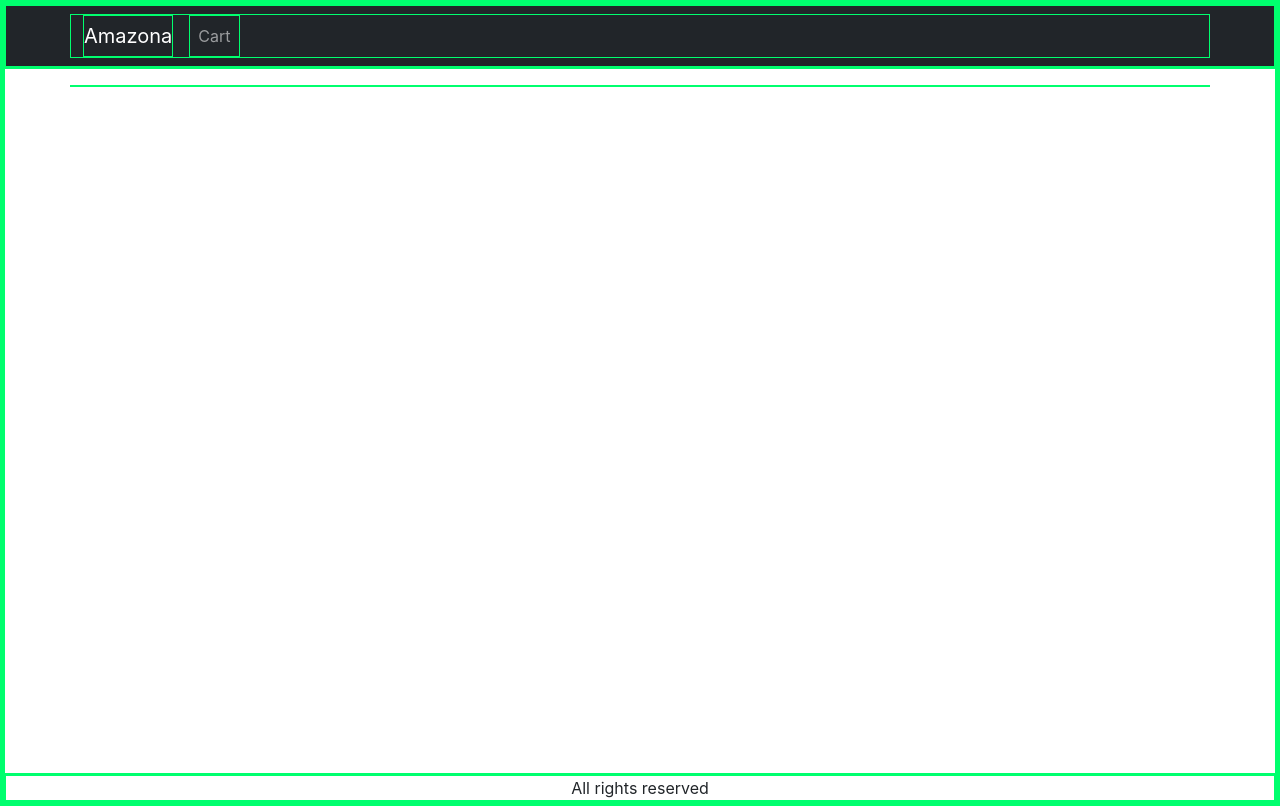
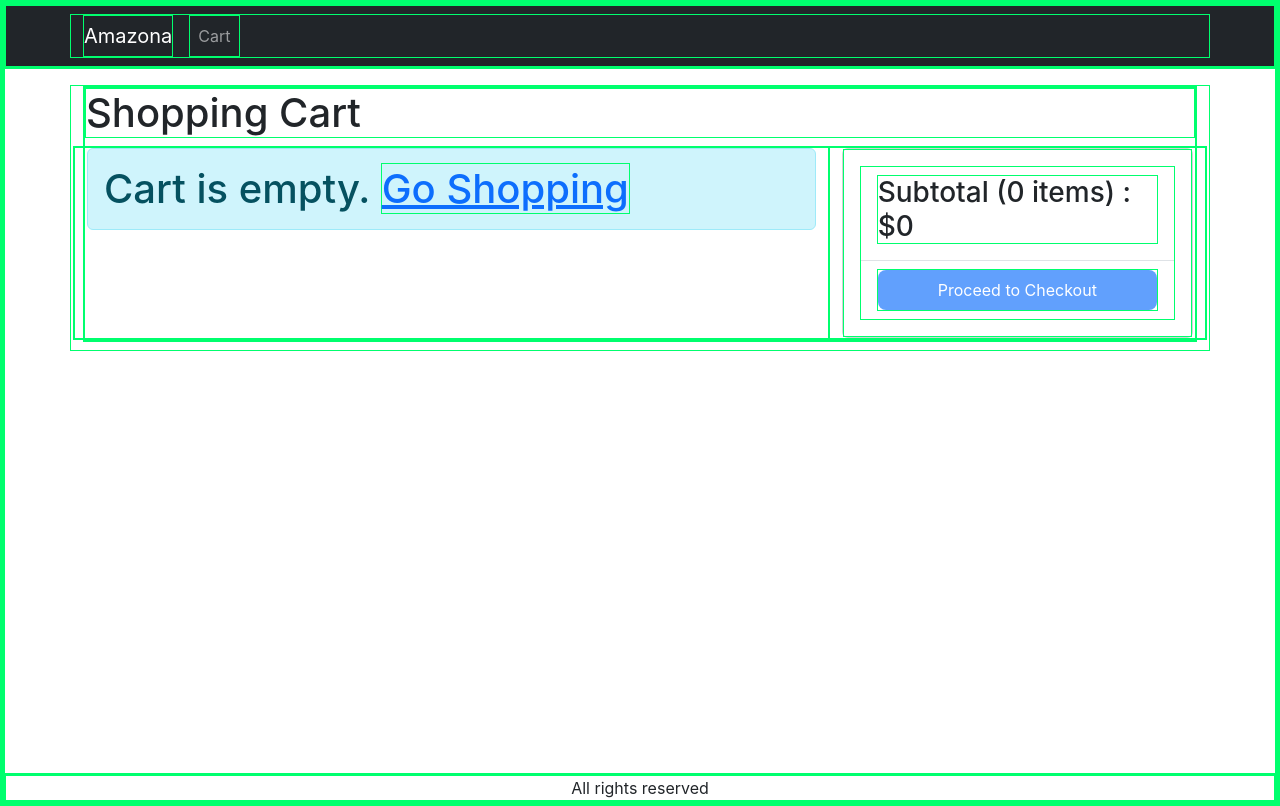
Before and after one commit to Jam19th/Amazona, a React (Create React App) app: page /cart in a window 1280 px wide. Built offline with nearby package versions, Linux system fonts and the light colour scheme.

Commit message:
added cart screen and logic

```diff
--- a/src/App.js
+++ b/src/App.js
@@ -1,10 +1,11 @@
 import { BrowserRouter, Route, Routes, Link } from "react-router-dom";
-import HomeScreen from "./Components/HomeScreen";
-import ProductScreen from "./Components/ProductScreen";
+import HomeScreen from "./Screens/HomeScreen";
+import ProductScreen from "./Screens/ProductScreen";
 import { Container, Navbar, Nav, Badge } from "react-bootstrap";
 import { LinkContainer } from "react-router-bootstrap";
 import { useContext } from "react";
 import { Store } from "./Store";
+import CartScreen from "./Screens/CartScreen";
 
 function App() {
   const { state } = useContext(Store)
@@ -37,6 +38,7 @@ function App() {
             <Routes>
               <Route path="/" element={<HomeScreen />} />
               <Route path="/product/:slug" element={<ProductScreen />} />
+              <Route path="/cart" element={<h1><CartScreen /></h1>} />
             </Routes>
           </Container>
         </main>
--- /dev/null
+++ b/src/Screens/CartScreen.js
@@ -0,0 +1,88 @@
+import { useContext } from 'react';
+import { Store } from '../Store';
+import { Helmet } from 'react-helmet-async';
+import { Row, Col, ListGroup, Button, Card } from 'react-bootstrap';
+import MessageBox from '../Components/MessageBox';
+import { Link } from 'react-router-dom';
+
+export default function CartScreen() {
+    const { state, dispatch: ctxDispatch } = useContext(Store)
+    const {
+        cart: { cartItems },
+    } = state
+
+    return (
+        <div>
+            <Helmet>
+                <title>Shopping Cart</title>
+            </Helmet>
+            <h1>Shopping Cart</h1>
+            <Row>
+                <Col md={8}>
+                    {cartItems.length === 0 ? (
+                        <MessageBox>
+                            Cart is empty. <Link to="/">Go Shopping</Link>
+                        </MessageBox>
+                    ) : (
+                        <ListGroup>
+                            {cartItems.map((item) => (
+                                <ListGroup.Item key={item._id}>
+                                    <Row className="align-items-center">
+                                        <Col md={4}>
+                                            <img
+                                                src={item.image}
+                                                alt={item.name}
+                                                className="img-fluid rounded img-thumbnail"
+                                            ></img>{' '}
+                                            <Link to={`/product/${item.slug}`}>{item.name}</Link>
+                                        </Col>
+                                        <Col md={3}>
+                                            <Button variant="light" disabled={item.quantity === 1}>
+                                                <i className="fas fa-minus-circle"></i>
+                                            </Button> {' '}
+                                            <span>{item.quantity}</span> {' '}
+                                            <Button variant="light" disabled={item.quantity === item.countInStock}>
+                                                <i className="fas fa-plus-circle"></i>
+                                            </Button>
+                                        </Col>
+                                        <Col md={3}>${item.price}</Col>
+                                        <Col md={2}>
+                                            <Button variant="light">
+                                                <i className="fas fa-trash"></i>
+                                            </Button>
+                                        </Col>
+                                    </Row>
+                                </ListGroup.Item>
+                            ))}
+                        </ListGroup>
+                    )}
+                </Col>
+                <Col md={4}>
+                    <Card>
+                        <Card.Body>
+                            <ListGroup variant="flush">
+                                <ListGroup.Item>
+                                    <h3>
+                                        Subtotal ({cartItems.reduce((acc, item) => acc + item.quantity, 0)}{' '}
+                                        items) : ${cartItems.reduce((acc, item) => acc + item.price * item.quantity, 0)}
+                                    </h3>
+                                </ListGroup.Item>
+                                <ListGroup.Item>
+                                    <div className="d-grid">
+                                        <Button
+                                            type="button"
+                                            variant='primary'
+                                            disabled={cartItems.length === 0}
+                                        >
+                                            Proceed to Checkout
+                                        </Button>
+                                    </div>
+                                </ListGroup.Item>
+                            </ListGroup>
+                        </Card.Body>
+                    </Card>
+                </Col>
+            </Row>
+        </div>
+    )
+}
--- a/src/Components/HomeScreen.js
+++ b/src/Screens/HomeScreen.js
@@ -1,9 +1,9 @@
 import { useEffect, useReducer } from "react";
 import { Row, Col } from "react-bootstrap";
-import Product from "./Product";
+import Product from "../Components/Product";
 import { Helmet } from "react-helmet-async";
-import LoadingBox from "./LoadingBox";
-import MessageBox from "./MessageBox";
+import LoadingBox from "../Components/LoadingBox";
+import MessageBox from "../Components/MessageBox";
 
 const reducer = (state, action) => {
     switch (action.type) {
--- a/src/Components/ProductScreen.js
+++ b/src/Screens/ProductScreen.js
@@ -1,5 +1,5 @@
 import { useEffect, useReducer, useContext } from "react";
-import { useParams } from "react-router-dom";
+import { useParams, useNavigate } from "react-router-dom";
 import { Badge, Button, Card, Col, ListGroup, Row } from "react-bootstrap";
 import { Helmet } from "react-helmet-async";
 import axios from "axios";
@@ -7,9 +7,9 @@ import axios from "axios";
 import { Store } from "../Store";
 import { getError } from "../utils";
 
-import Rating from "./Rating";
-import LoadingBox from "./LoadingBox";
-import MessageBox from "./MessageBox";
+import Rating from "../Components/Rating";
+import LoadingBox from "../Components/LoadingBox";
+import MessageBox from "../Components/MessageBox";
 
 const reducer = (state, action) => {
     switch (action.type) {
@@ -25,6 +25,7 @@ const reducer = (state, action) => {
 }
 
 export default function ProductScreen() {
+    const navigate = useNavigate();
     const params = useParams();
     const { slug } = params;
 
@@ -38,9 +39,8 @@ export default function ProductScreen() {
         const fetchData = async () => {
             dispatch({ type: 'FETCH_REQUEST' })
             try {
-                const response = await fetch(`/api/products/${slug}`)
-                const data = await response.json()
-                dispatch({ type: 'FETCH_SUCCESS', payload: data })
+                const result = await axios.get(`/api/products/slug/${slug}`)
+                dispatch({ type: 'FETCH_SUCCESS', payload: result.data })
             }
             catch (err) {
                 dispatch({ type: 'FETCH_FAIL', payload: getError(err) })
@@ -67,6 +67,7 @@ export default function ProductScreen() {
                 quantity: quantity,
             }
         })
+        navigate('/cart')
     }
 
     return (
--- a/src/index.css
+++ b/src/index.css
@@ -73,3 +73,10 @@ main {
 .img-large {
   max-width: 100%;
 }
+
+.img-thumbnail {
+  height: 80px;
+  /* width: 5vw;
+  margin: 0.5rem;
+  cursor: pointer; */
+}
```
Also changed, not shown: 1 other file (tests, documents, lock files or other folders).
